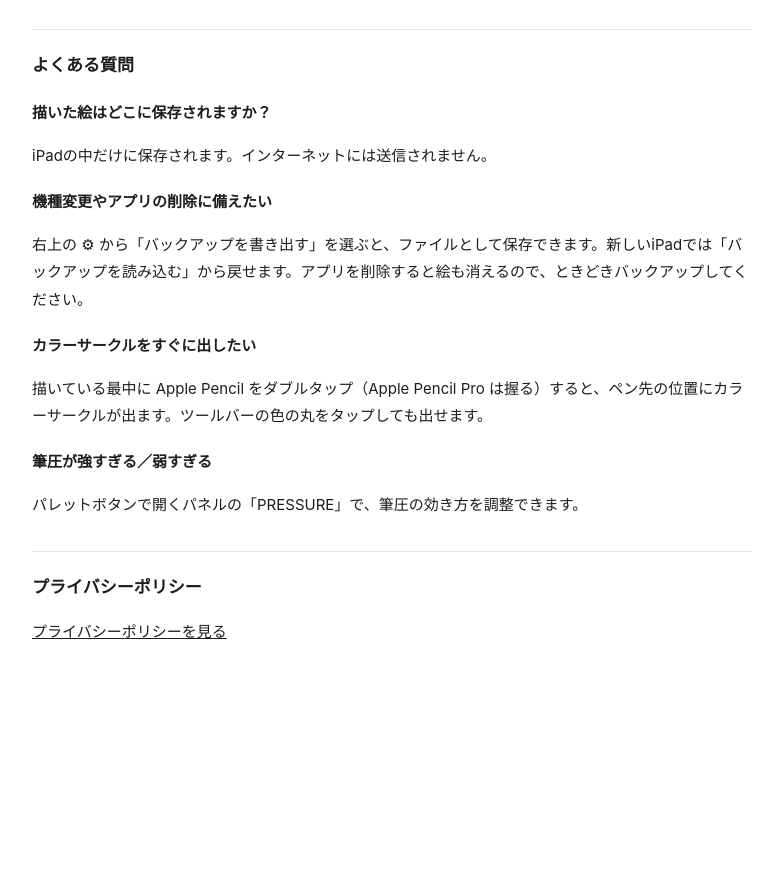
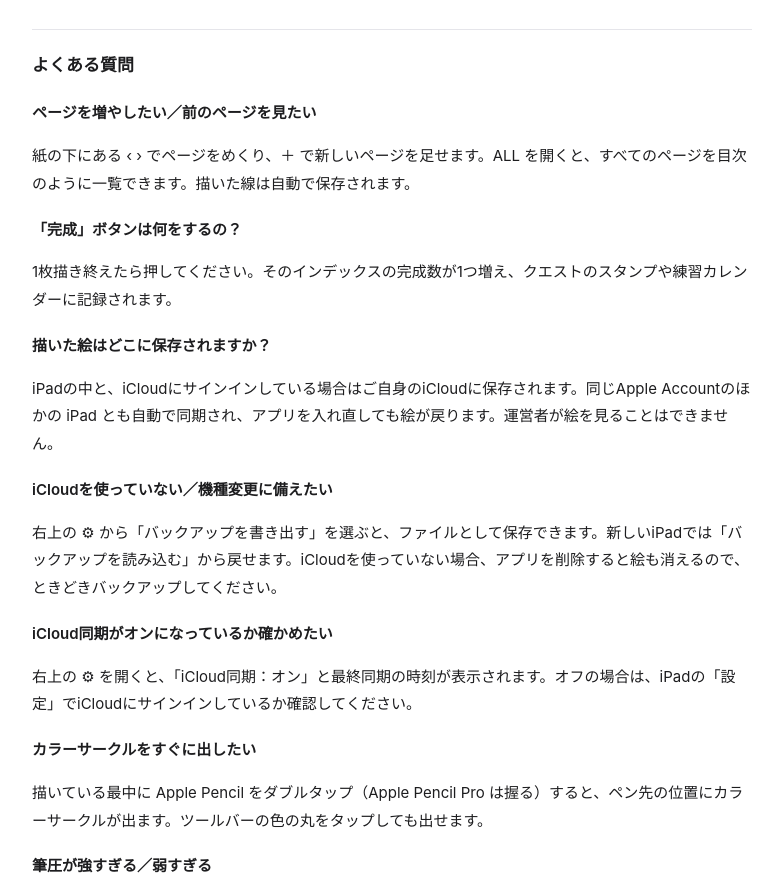
Before and after one commit to sui0914/illustnote, a plain HTML site: page support.html in a window 1280 px wide. Shown: the part 321-1213 px from the top of the page, without its empty margins (248-1028 px from the left). Before the commit the page ends 1062 px from the top, so only its background shows below. Drawn offline with Linux system fonts and the light colour scheme.

Commit message:
ページに直接描く仕様とiCloud同期に合わせてプライバシーポリシーとサポートを更新
Co-Authored-By: Claude Opus 5.5 <noreply@anthropic.com>

```diff
--- a/support.html
+++ b/support.html
@@ -27,11 +27,20 @@
   <p>不具合のご報告の際は、お使いのiPadの機種、iPadOSのバージョン、起きたことをできるだけ詳しくお書きください。</p>
 
   <h2>よくある質問</h2>
+  <p class="q">ページを増やしたい／前のページを見たい</p>
+  <p>紙の下にある ‹ › でページをめくり、＋ で新しいページを足せます。ALL を開くと、すべてのページを目次のように一覧できます。描いた線は自動で保存されます。</p>
+
+  <p class="q">「完成」ボタンは何をするの？</p>
+  <p>1枚描き終えたら押してください。そのインデックスの完成数が1つ増え、クエストのスタンプや練習カレンダーに記録されます。</p>
+
   <p class="q">描いた絵はどこに保存されますか？</p>
-  <p>iPadの中だけに保存されます。インターネットには送信されません。</p>
+  <p>iPadの中と、iCloudにサインインしている場合はご自身のiCloudに保存されます。同じApple Accountのほかの iPad とも自動で同期され、アプリを入れ直しても絵が戻ります。運営者が絵を見ることはできません。</p>
 
-  <p class="q">機種変更やアプリの削除に備えたい</p>
-  <p>右上の ⚙︎ から「バックアップを書き出す」を選ぶと、ファイルとして保存できます。新しいiPadでは「バックアップを読み込む」から戻せます。アプリを削除すると絵も消えるので、ときどきバックアップしてください。</p>
+  <p class="q">iCloudを使っていない／機種変更に備えたい</p>
+  <p>右上の ⚙︎ から「バックアップを書き出す」を選ぶと、ファイルとして保存できます。新しいiPadでは「バックアップを読み込む」から戻せます。iCloudを使っていない場合、アプリを削除すると絵も消えるので、ときどきバックアップしてください。</p>
+
+  <p class="q">iCloud同期がオンになっているか確かめたい</p>
+  <p>右上の ⚙︎ を開くと、「iCloud同期：オン」と最終同期の時刻が表示されます。オフの場合は、iPadの「設定」でiCloudにサインインしているか確認してください。</p>
 
   <p class="q">カラーサークルをすぐに出したい</p>
   <p>描いている最中に Apple Pencil をダブルタップ（Apple Pencil Pro は握る）すると、ペン先の位置にカラーサークルが出ます。ツールバーの色の丸をタップしても出せます。</p>
```
Also changed, not shown: privacy.html (+6 -4 lines).
